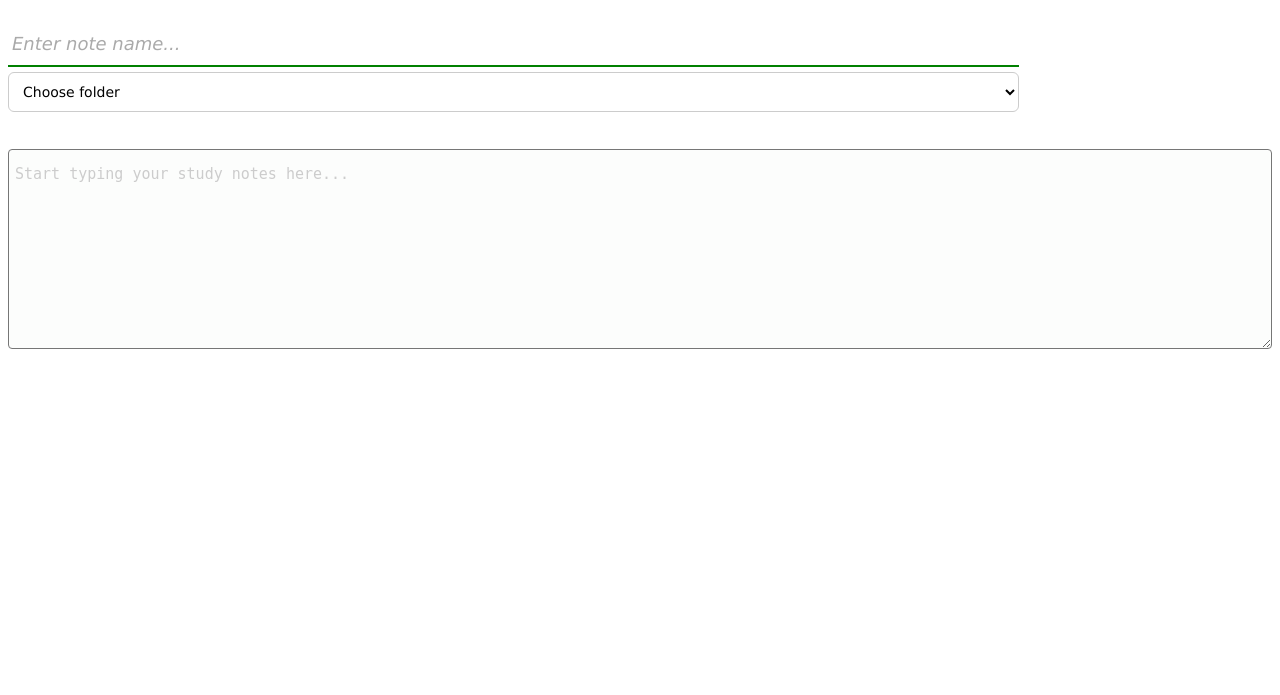
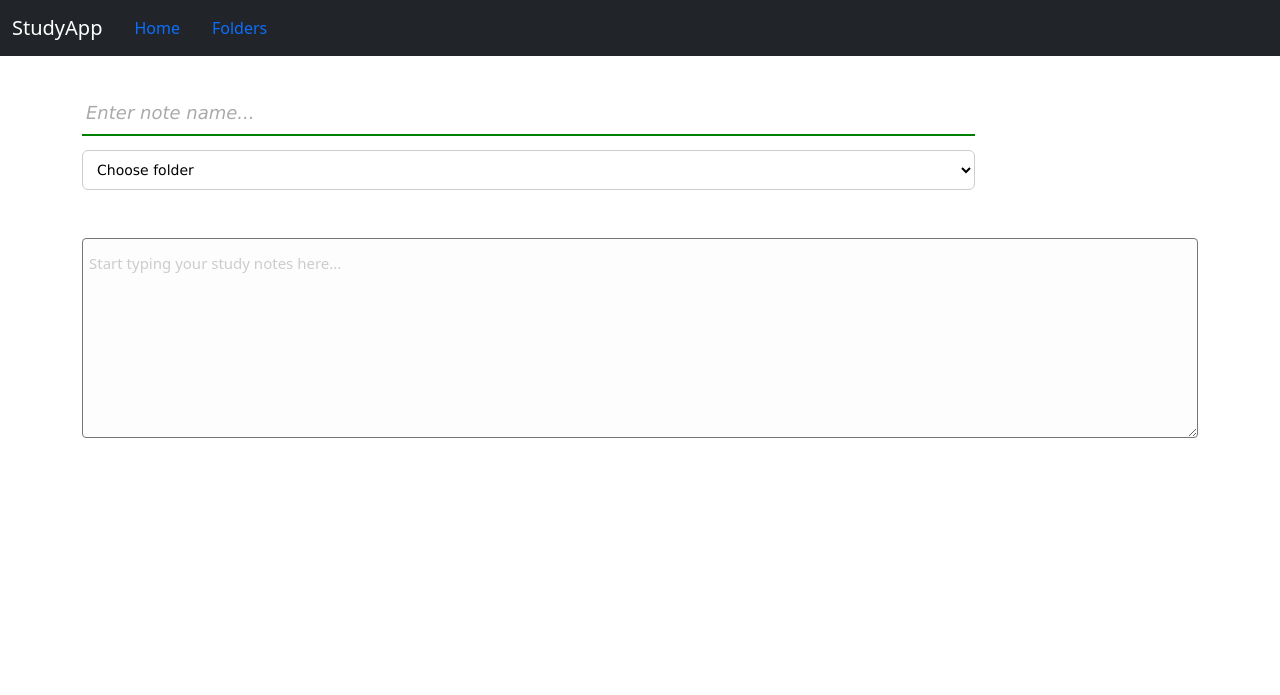
Before and after one commit to KashCo26/capstone_study_app, a Django app: page /newnote/ in a window 1280 px wide. Shown: the top 695 px of the page. Run offline with Django 5.2, Linux system fonts and the light colour scheme; data comes from the database, SQL or seed files in the repository; both versions use the stored data as it was after the commit.

Commit message:
added a navigation bar

```diff
--- /dev/null
+++ b/main_app/studymain/templates/base.html
@@ -0,0 +1,37 @@
+<!DOCTYPE html>
+<html lang="en">
+<head>
+    <meta charset="UTF-8">
+    <meta name="viewport" content="width=device-width, initial-scale=1.0">
+    <title>{% block title %}StudyApp{% endblock %}</title>
+    <link href="https://cdn.jsdelivr.net/npm/bootstrap@5.3.0/dist/css/bootstrap.min.css" rel="stylesheet">
+</head>
+<body>
+
+    <nav class="navbar navbar-expand-lg navbar-dark bg-dark">
+        <div class="container-fluid">
+            <a class="navbar-brand" href="{% url 'home' %}">StudyApp</a>
+            <button class="navbar-toggler" type="button" data-bs-toggle="collapse" data-bs-target="#navbarNav">
+                <span class="navbar-toggler-icon"></span>
+            </button>
+            <div class="collapse navbar-collapse" id="navbarNav">
+                <ul class="navbar- AM nav">
+                    <li class="nav-item">
+                        <a class="nav-link" href="{% url 'home' %}">Home</a>
+                    </li>
+                    <li class="nav-item">
+                        <a class="nav-link" href="{% url 'folders' %}">Folders</a>
+                    </li>
+                </ul>
+            </div>
+        </div>
+    </nav>
+
+    <div class="container mt-4">
+        {% block content %}
+        {% endblock %}
+    </div>
+
+    <script src="https://cdn.jsdelivr.net/npm/bootstrap@5.3.0/dist/js/bootstrap.bundle.min.js"></script>
+</body>
+</html>
--- a/main_app/studymain/templates/newnote.html
+++ b/main_app/studymain/templates/newnote.html
@@ -1,13 +1,18 @@
 <!DOCTYPE html>
+{% extends 'base.html' %}
+{% block title %}Create a Note - StudyApp{% endblock %}
+
+{% block content %}
 <html lang="en">
 <head>
     <meta charset="UTF-8">
     <title>Create a Note</title>
 </head>
+
 <body>
     <h1>
-        <div class="notes-box">
-            <form method="POST">
+        <form method="POST">
+            <div class="notes-box" style="">
                 {% csrf_token %}
                 <input type="text" id="sample-input" class="modern-input" name="note_name" placeholder="Enter note name..." required>
                 <div id="folderPopup" class="popup-menu">
@@ -23,17 +28,15 @@
                 </div>
                 <br>
                 <textarea id="doc-box" name="note_text" class="underline-doc-box" placeholder="Start typing your study notes here..."></textarea>
-                <br>
-                <button type="submit" class="save-btn">Save</button>
-            </form>
-        <a href="/notes/"><button class="cancel-btn">Cancel</button>
-        <div class="input-container">
-
-</div>
+            </div>
+            <button type="submit" class="save-btn">Save</button>
+            <a href="/folders/"><button class="cancel-btn">Cancel</button>
+        </form>
     </h1>
 
+
 <style>
-        .dropdown-style {
+    .dropdown-style {
         width: 80%;
         padding: 10px;
         font-size: 14px;
@@ -76,10 +79,7 @@
         box-shadow: 0 0 0 4px rgba(96, 122, 102, 0.15);
         outline: none;
     }
-</style>
 
-<style>
-    /* Wrapper container for layout alignment */
     .input-container {
         display: flex;
         flex-direction: column;
@@ -104,7 +104,6 @@
         transition: all 0.25s ease-in-out;
     }
 
-    /* Styling for document placeholder text */
     .underline-doc-box::placeholder {
         color: #ccc;
         font-style: normal;
@@ -168,3 +167,5 @@
         background-color: #f5faf7de;
     }
 </style>
+
+{% endblock %}
--- a/main_app/studymain/urls.py
+++ b/main_app/studymain/urls.py
@@ -4,7 +4,7 @@
 # Define a list of url patterns
 urlpatterns = [
     path('', views.home_screen, name='home'),
-    path('notes/', views.study_notes, name='notes'),
+    path('folders/', views.study_folders, name='folders'),
     path('newnote/', views.create_note, name='newnote'),
     path('viewnotes/<str:folder_name>/', views.display_notes, name='viewnotes')
 ]
--- a/main_app/studymain/views.py
+++ b/main_app/studymain/views.py
@@ -1,14 +1,12 @@
 from django.shortcuts import render, redirect, get_object_or_404
-from django.http import JsonResponse
 from .models import Folder, Notes
-
-folders = Folder.objects.all()
 
 # Create your views here.
 def home_screen(request):
     return render(request, 'homescreen.html')
 
-def study_notes(request):
+def study_folders(request):
+    folders = Folder.objects.all()
     if request.method == 'POST':
         folder_name = request.POST.get('folder_name')
         folder_id = request.POST.get('folder_id')
@@ -30,9 +28,10 @@
             del_folder.delete()
             return redirect('notes')
 
-    return render(request, 'notes.html', {'folders': folders})
+    return render(request, 'folders.html', {'folders': folders})
 
 def create_note(request):
+    folders = Folder.objects.all()
     if request.method == 'POST':
         note_name = request.POST.get('note_name')
         note_text = request.POST.get('note_text')
```
Also changed, not shown: main_app/studymain/templates/display_notes.html (+7 -7 lines), main_app/studymain/templates/folders.html (renamed from main_app/studymain/templates/notes.html, +9 -4 lines), main_app/studymain/templates/homescreen.html (+11 -4 lines), main_app/db.sqlite3.
